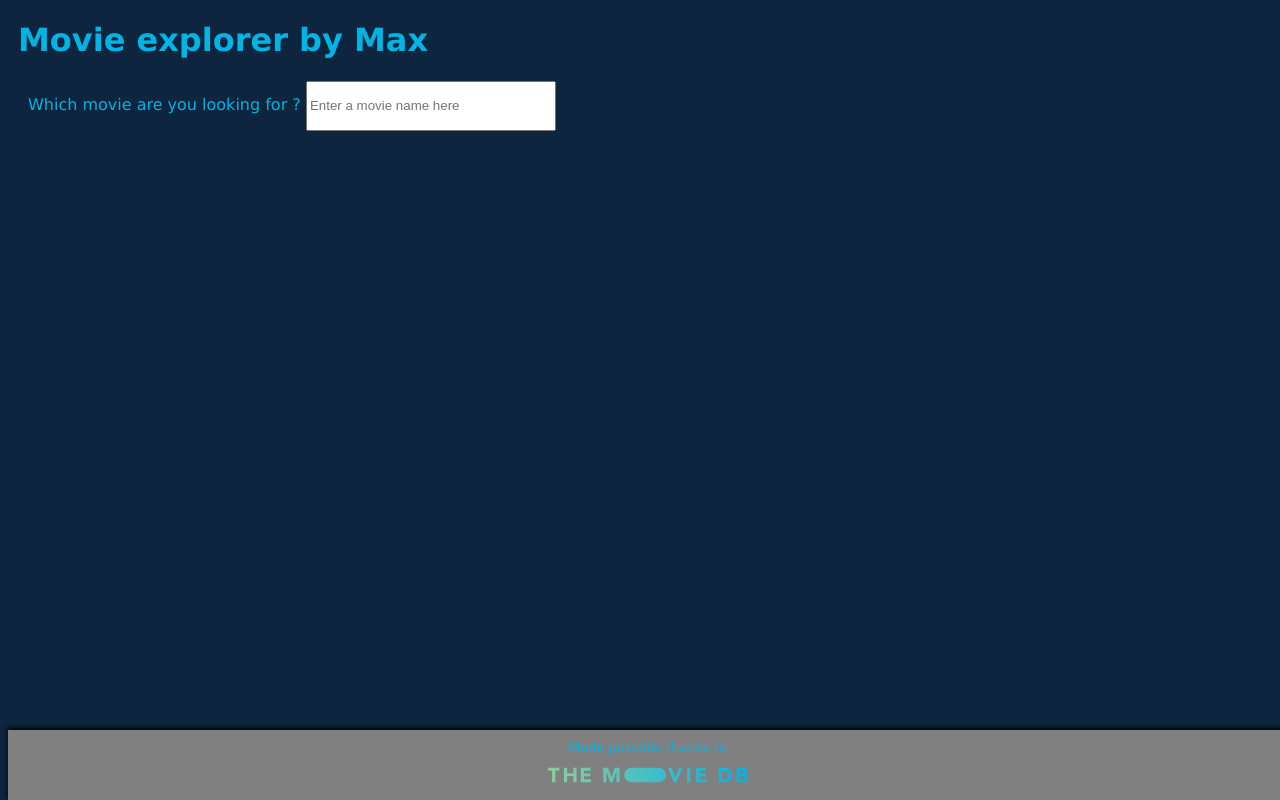
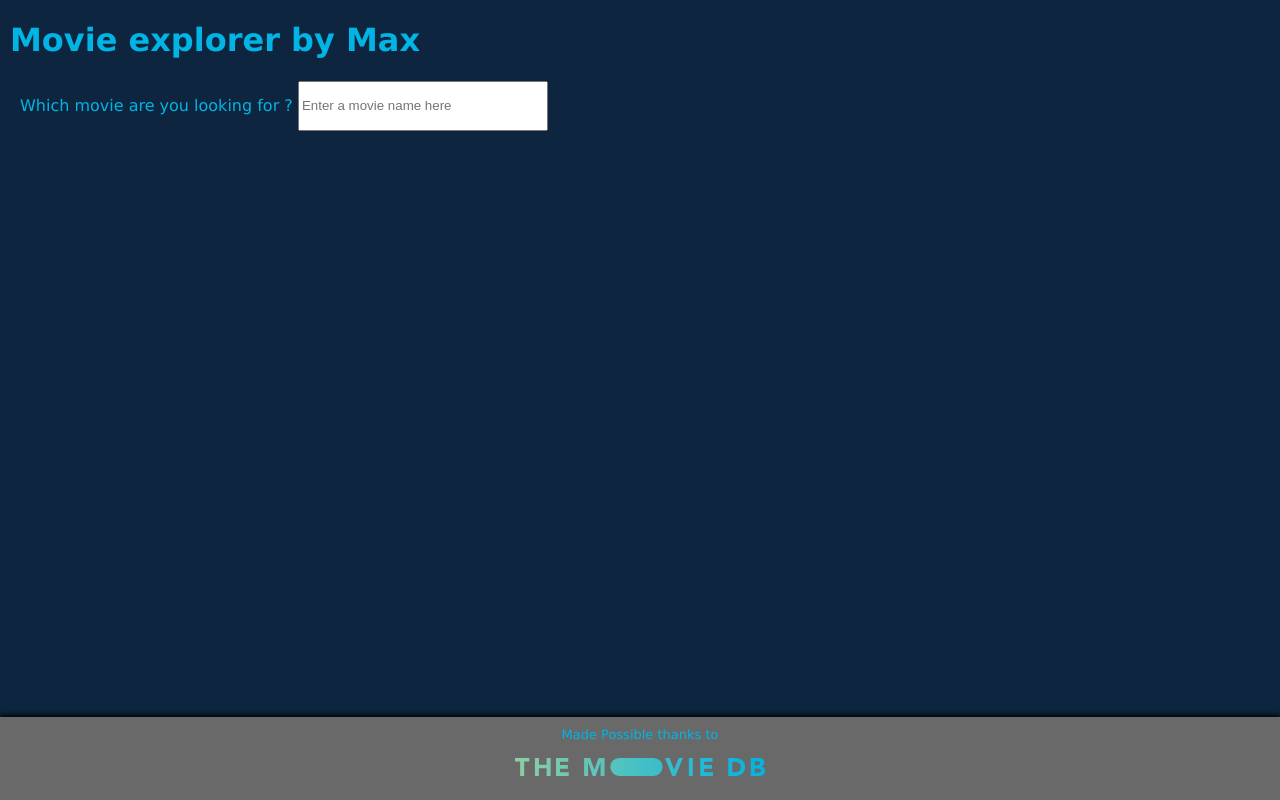
Before and after one commit to adaumax/movie_explorer_native, a website with bundled scripts: page frontend/index.html in a window 1280 px wide. Built offline with nearby package versions, Linux system fonts and the light colour scheme.

Commit message:
Improving footer

```diff
--- a/frontend/index.html
+++ b/frontend/index.html
@@ -12,9 +12,9 @@
         <input type="search" id="query_field" class="query_field" placeholder="Enter a movie name here"/>
     </label>
     <div id="movies_list"> </div>
-    <footer class="footer">
-        Made possible thanks to
-        <img class="footer_logo" alt="TMDB logo" src="public/images/TMBD_logo.svg" width="200" height="100"/>
+    <footer>
+        <div> Made Possible thanks to </div>
+        <img class="footer_logo" alt="TMDB logo" src="public/images/TMBD_logo.svg"/>
     </footer>
     <script src="src/script.js" type="module"></script>
     <script src="src/config.js" type="module"></script>
--- a/frontend/src/assets/styles/main.css
+++ b/frontend/src/assets/styles/main.css
@@ -1,15 +1,12 @@
-body {
+html, body {
+    height: 100%;
+    margin: 0;
+    display: flex;
+    flex-direction: column;
+
     font-family: Verdana, sans-serif;
-    height: 100%;
-    max-height: 100%;
     background-color: #0d253f;
     color: #01b4e4;
-}
-
-.content {
-    padding: 20px;
-    min-height: 100%;
-    margin: 0 auto -50px;
 }
 
 h1 {
@@ -27,29 +24,27 @@ label {
 
 }
 
-.footer,
-.push {
-    height: 50px;
+#movies_list {
+    flex: 1;
+    overflow-y: auto;
+    padding: 20px;
 }
 
 footer {
-    position: fixed;
-    bottom: 0;
-    width: 100%;
-    height: 50px;
     font-size: small;
-    background-color: grey;
-
-    display: flex;
+    background-color: dimgrey;
+    text-align: center;
+    position: relative;
     justify-content: center;
     box-shadow: 0 -2px 5px rgba(0, 0, 0, 1);
-    padding: 10px 0; /* Optional padding */
+    height: fit-content;
+    padding-top: 10px;
 }
 
 .footer_logo {
-    position: fixed;
-    bottom: -25px;
-    align-content: center;
+    width: 250px;
+    height: 50px;
+    padding-bottom: 5px;
 }
 
 .movie_entry {
```
